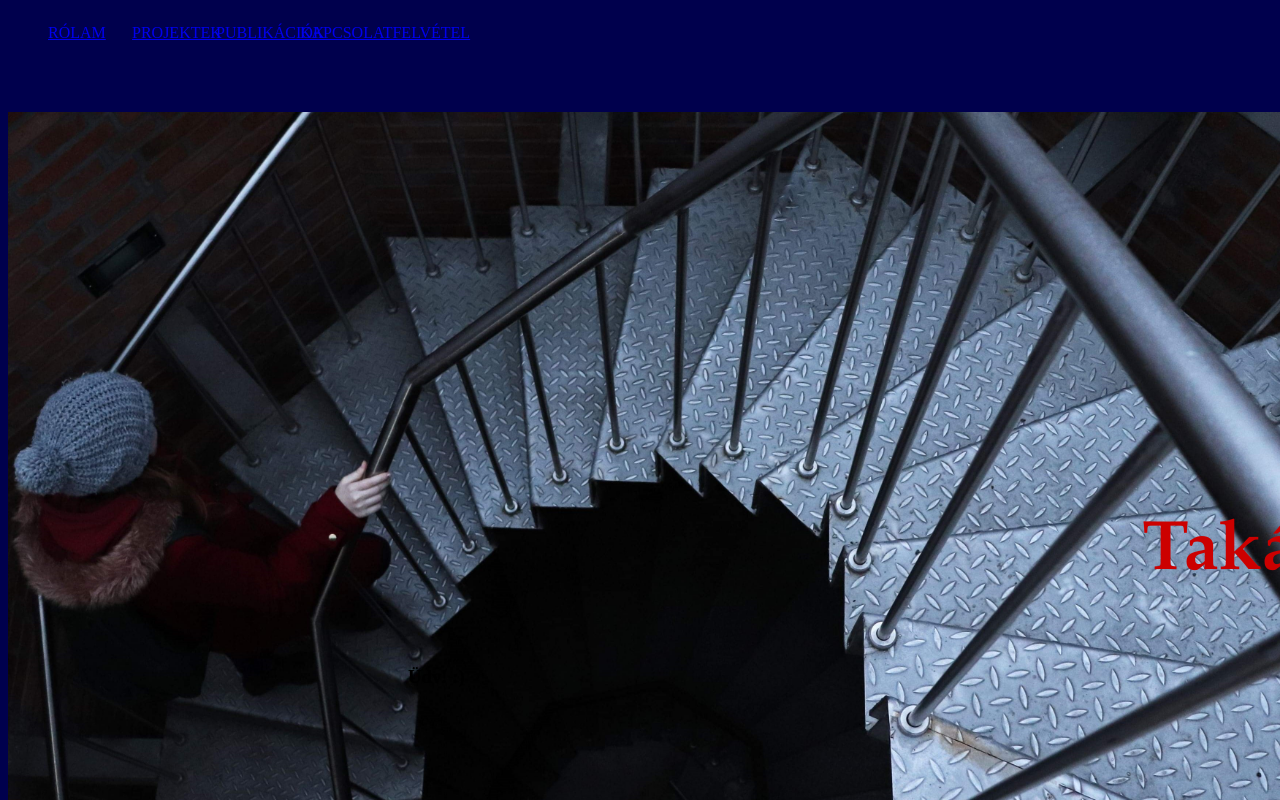
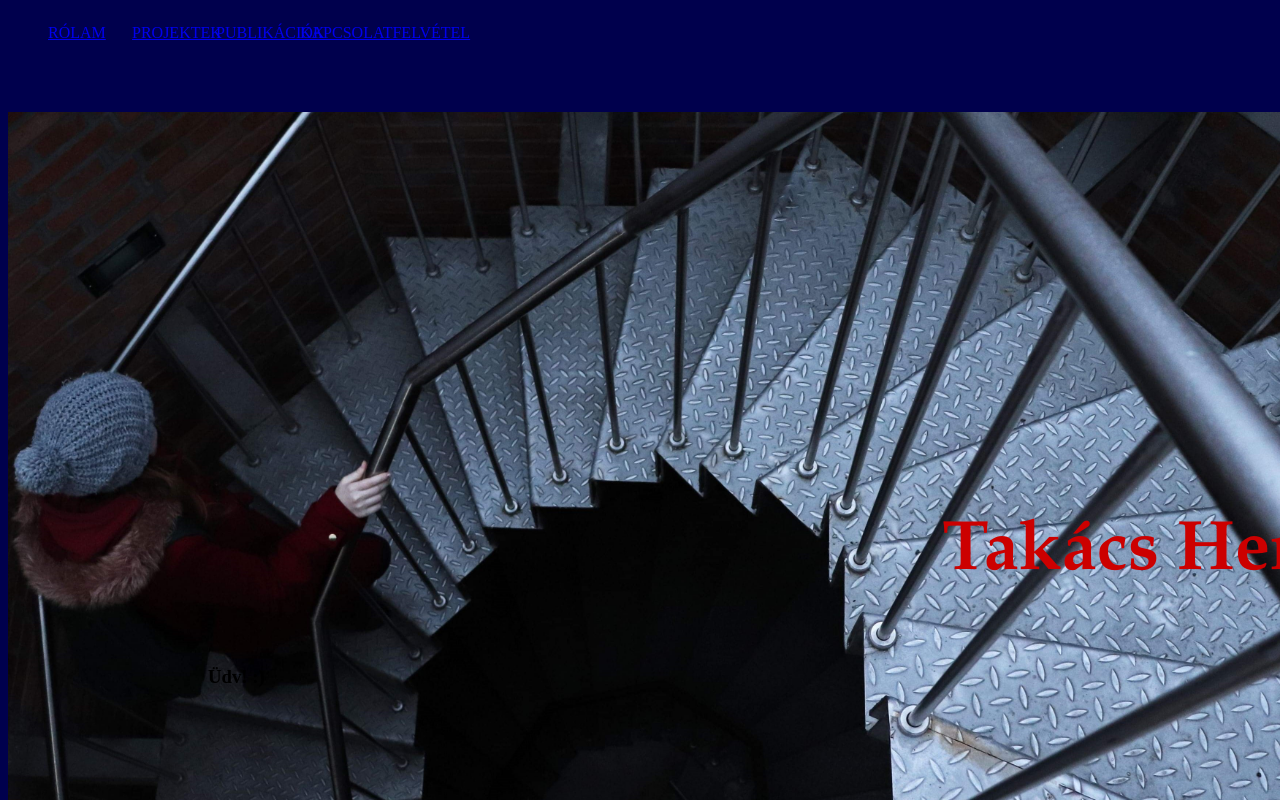
Before and after one commit to hvtakacs/hvtakacs, a plain HTML site: page index.html in a window 1280 px wide. Drawn offline with Linux system fonts and the light colour scheme.

Commit message:
Update style.css

```diff
--- a/style.css
+++ b/style.css
@@ -31,7 +31,7 @@ h1 {
 .hero-inner {
 	position: relative;
   	top: 400px;
-  	left: 400px;
+  	left: 200px;
 }
 h3 {
 }
```
